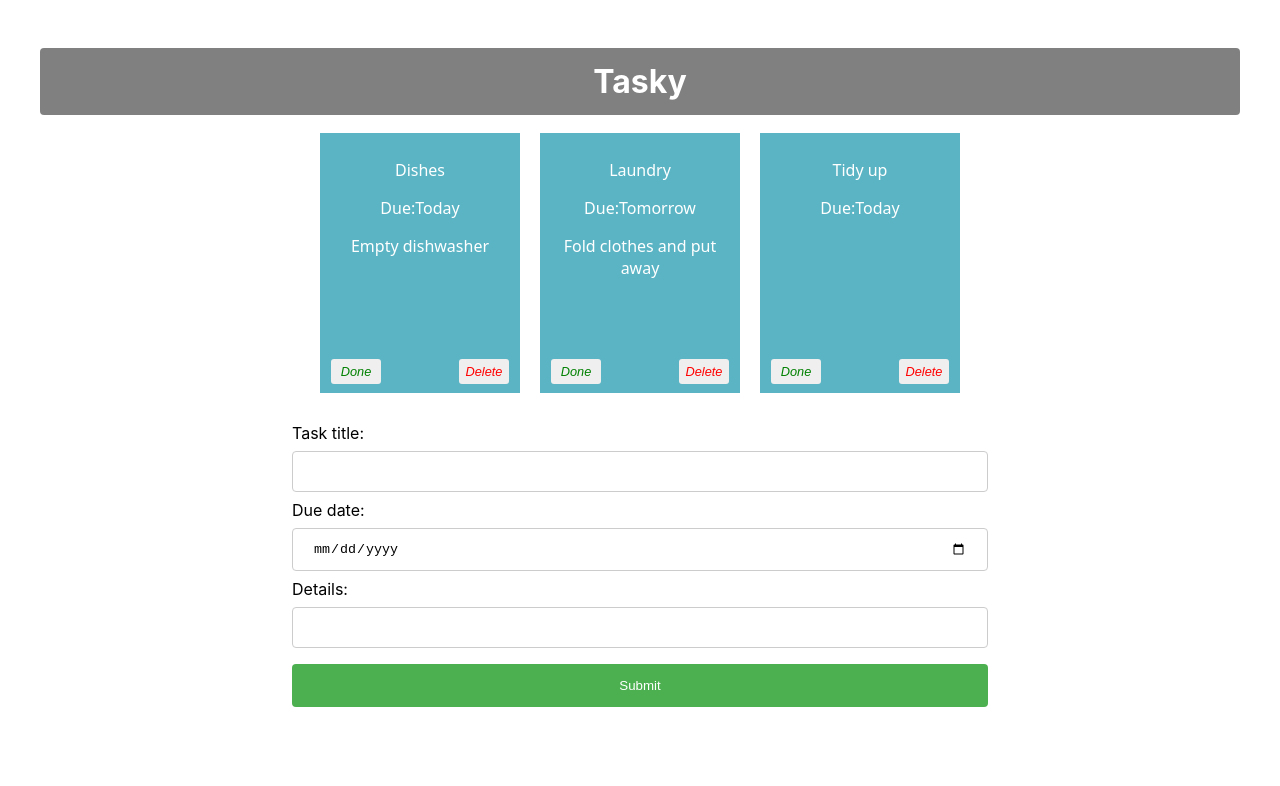
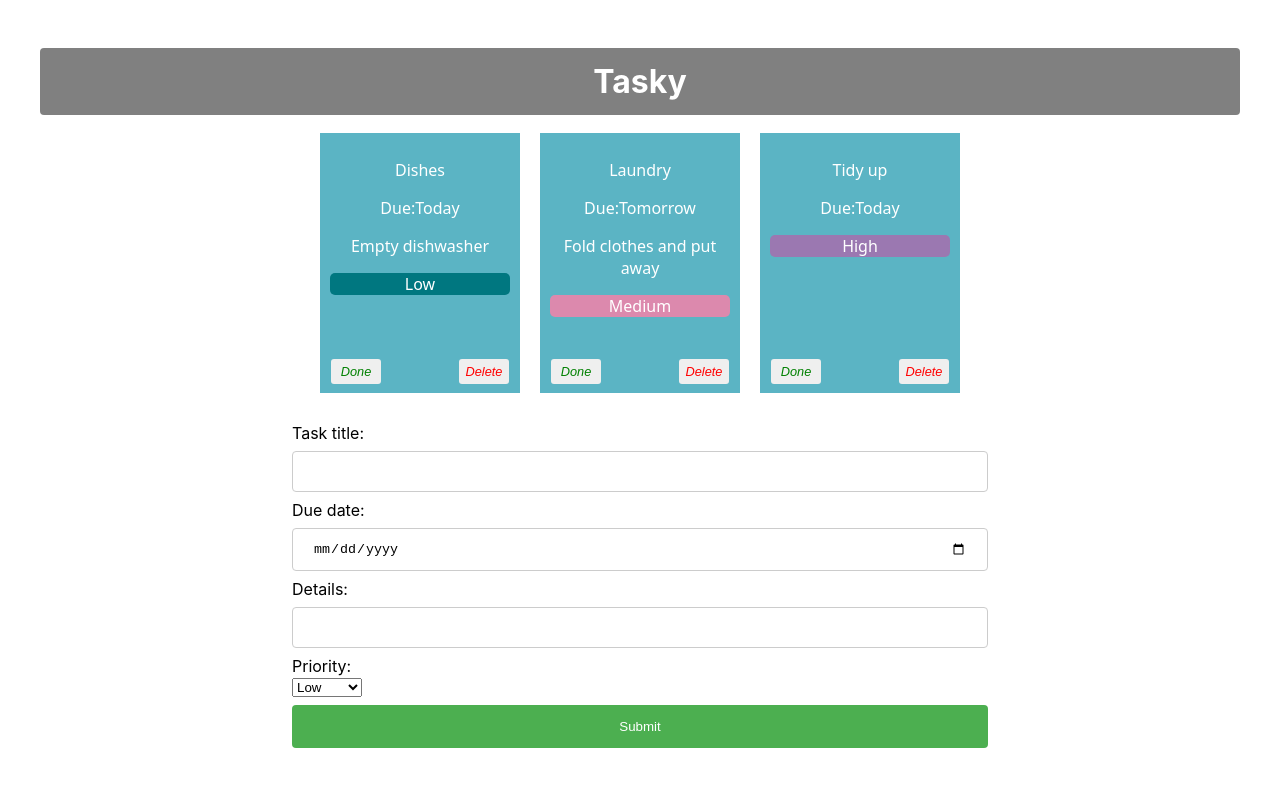
Before and after one commit to wqy7711/react-basics-labs, a React (Create React App) app in the folder tasky/: page / in a window 1280 px wide. Shown: the top 786 px of the page. Built offline with nearby package versions, Linux system fonts and the light colour scheme.

Commit message:
Tasky Lab 2 - Exercises done

```diff
--- a/tasky/src/App.css
+++ b/tasky/src/App.css
@@ -79,3 +79,18 @@
   width: 60%;
   margin: auto;
 }
+
+.priority.Low {
+  background-color: rgb(0, 119, 128);
+  border-radius: 5px;
+}
+
+.priority.Medium {
+  background-color: rgb(220, 137, 173);
+  border-radius: 5px;
+}
+
+.priority.High {
+  background-color: rgb(155, 120, 177);
+  border-radius: 5px;
+}
--- a/tasky/src/App.js
+++ b/tasky/src/App.js
@@ -7,9 +7,9 @@
 function App() {
   const [ taskState, setTaskState ] = useState({
     tasks: [
-      { id: 1, title:"Dishes", description: "Empty dishwasher", deadline: "Today", done: false },
-      { id: 2, title: "Laundry", description: "Fold clothes and put away", deadline: "Tomorrow", done: false },
-      { id: 3, title: "Tidy up", deadline: "Today", done: false}
+      { id: 1, title:"Dishes", description: "Empty dishwasher", deadline: "Today", done: false, priority: "Low" },
+      { id: 2, title: "Laundry", description: "Fold clothes and put away", deadline: "Tomorrow", done: false, priority: "Medium"},
+      { id: 3, title: "Tidy up", deadline: "Today", done: false, priority: "High"}
     ]
   });
 
@@ -44,6 +44,9 @@
       case "deadline":
           form.deadline = event.target.value;
           break;
+      case "priority":
+          form.priority = event.target.value;
+          break;
       default:
           form = formState;
     }
@@ -58,6 +61,7 @@
     const form = {...formState};
 
     form.id = uuidv4();
+    form.priority = formState.priority;
 
     tasks.push(form);
     setTaskState({tasks});
@@ -71,6 +75,7 @@
         title={task.title}
         description={task.description}
         deadline={task.deadline}
+        priority={task.priority}
         key={task.id}
         done={task.done}
         markDone={() => doneHandler(index)}
--- a/tasky/src/components/Form.js
+++ b/tasky/src/components/Form.js
@@ -22,6 +22,16 @@
             <br/>
             <input type="text" name="description" onChange={(event) => props.change(event)} />
         </label>
+        <br />
+        <label>
+            Priority:
+            <br/>
+            <select name="priority" required onChange={(event) => props.change(event)}>
+              <option value={"Low"}>Low</option>
+              <option value={"Medium"}>Medium</option>
+              <option value={"High"}>High</option>
+            </select>
+        </label>
         <input type="submit" value="Submit" />
         </form>
     </div>
--- a/tasky/src/components/Task.js
+++ b/tasky/src/components/Task.js
@@ -7,6 +7,7 @@
             <p>{props.title}</p>
             <p>Due:{props.deadline}</p>
             <p>{props.description}</p>
+            <p className={`priority ${props.priority}`}>{props.priority}</p>
             <button onClick={props.markDone} className='doneButton'>Done</button>
             <button className='deleteButton' onClick={props.deleteTask}>Delete</button>
         </div>
```
